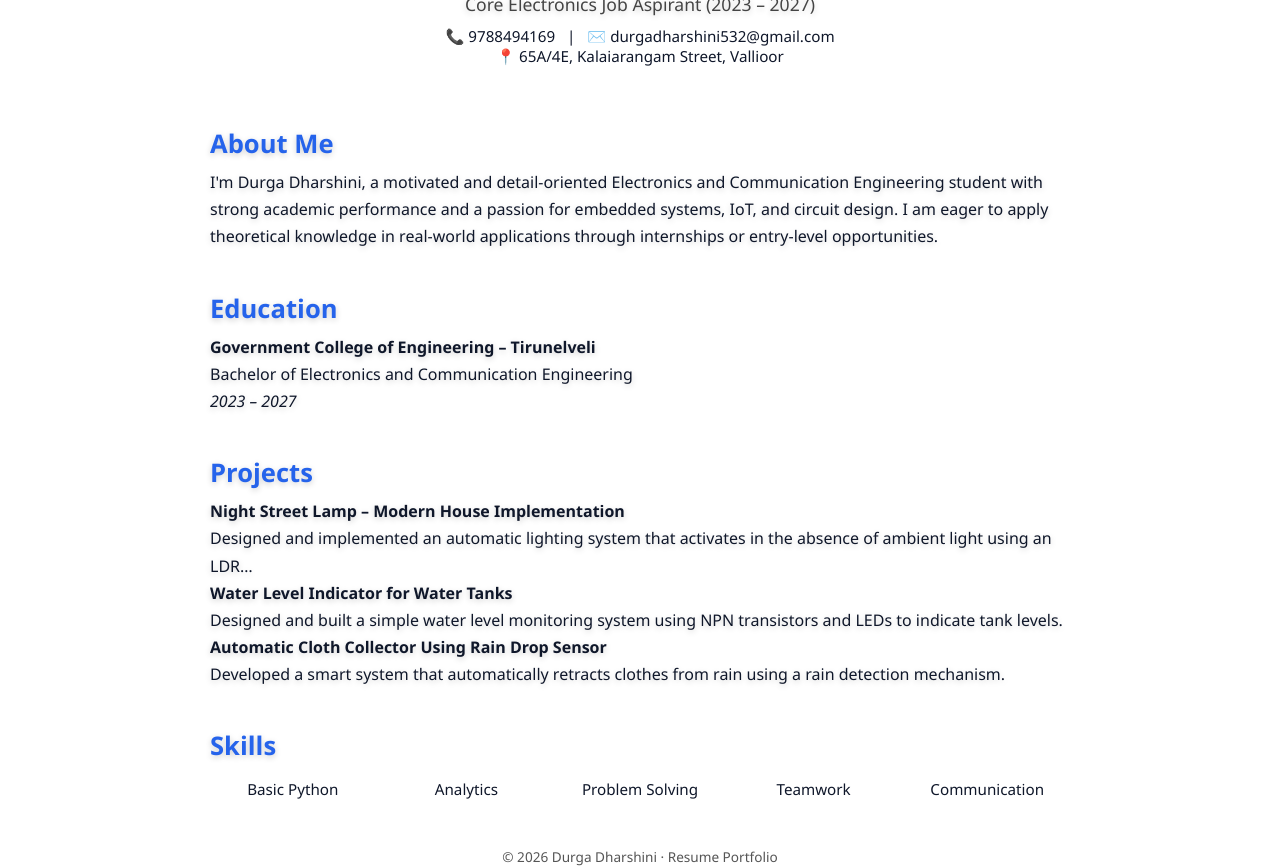
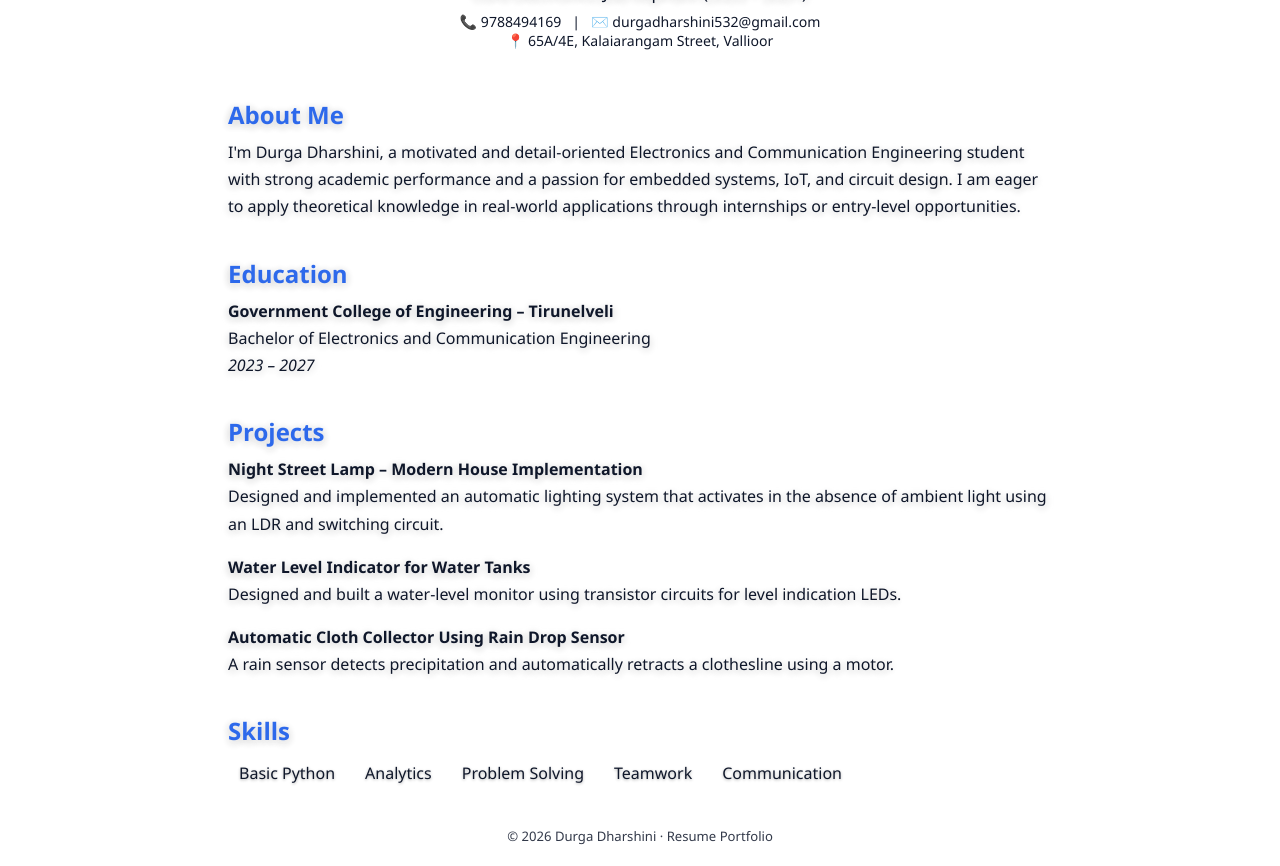
Before and after one commit to durgadharshini532-ops/portfolio, a plain HTML site: page index.html in a window 1280 px wide. Shown: the part 121-987 px from the top of the page. After the commit the page ends 966 px from the top, so only its background shows below. Drawn offline with Linux system fonts and the light colour scheme.

Commit message:
Update index.html

```diff
--- a/index.html
+++ b/index.html
@@ -6,12 +6,6 @@
 <title>Durga Dharshini | Resume Portfolio</title>
 
 <style>
-:root {
-  --text-color: #0f172a;
-  --accent-color: #2563eb;
-}
-
-/* Reset */
 * {
   margin: 0;
   padding: 0;
@@ -20,10 +14,10 @@
 }
 
 body {
-  background: #ffffff;
-  color: var(--text-color);
   overflow-x: hidden;
-  padding-top: 40px;
+  color: #0f172a;
+  background: #fff;
+  padding-top: 32px;
 }
 
 /* Background animation */
@@ -34,111 +28,103 @@ body {
   height: 100%;
   z-index: 0;
   pointer-events: none;
-  opacity: 0.30; /* make stronger background visible */
 }
 
 #animation-bg img {
   width: 100%;
   height: 100%;
   object-fit: cover;
+  opacity: 0.32;
 }
 
 /* Main container */
 .container {
   position: relative;
-  z-index: 2;
-  max-width: 900px;
+  z-index: 1;
+  max-width: 860px;
   margin: auto;
-  padding: 0 20px;
+  padding: 0 18px;
 }
 
 /* Text shadow for readability */
-h1, h2, h3, p, li {
-  text-shadow: 0 2px 6px rgba(0,0,0,0.20);
+h1, h2, p {
+  text-shadow: 0 2px 6px rgba(255, 255, 255, 0.6),
+               0 2px 8px rgba(0, 0, 0, 0.32);
 }
 
 /* Header */
 header {
   text-align: center;
-  margin-bottom: 60px;
-  background: none; /* no card */
+  margin-bottom: 48px;
 }
 
 header h1 {
-  font-size: 3rem;
+  font-size: 2.9rem;
   font-weight: 700;
 }
 
 header p {
-  margin-top: 8px;
-  font-size: 1.1rem;
-  color: #444;
+  font-size: 1.05rem;
+  margin-top: 6px;
 }
 
 header .contact {
-  margin-top: 10px;
-  font-size: 0.95rem;
+  margin-top: 8px;
+  font-size: 0.88rem;
 }
 
 /* Sections */
 section {
-  margin-bottom: 40px;
-  background: none; /* fully transparent */
-  border: none;
+  margin-bottom: 36px;
+  background: none !important; /* no colored box */
+  border: none !important;
+  padding: 0;
 }
 
 section h2 {
-  font-size: 1.6rem;
+  font-size: 1.5rem;
   margin-bottom: 8px;
-  color: var(--accent-color);
-  background: none;
+  color: #2563eb;
+  opacity: 0.96;
 }
 
-/* Paragraphs & lists */
-section p, section li {
+/* Paragraph text */
+section p {
   font-size: 1rem;
   line-height: 1.7;
-  background: none;
+  margin-bottom: 16px;
 }
 
-/* Lists */
-ul {
-  margin-left: 24px;
-  margin-top: 8px;
-}
-
-/* Skills grid */
+/* Skill list plain */
 .skills {
-  display: grid;
-  grid-template-columns: repeat(auto-fit, minmax(150px, 1fr));
+  display: flex;
+  flex-wrap: wrap;
   gap: 8px;
-  margin-top: 8px;
+  font-size: 1rem;
 }
 
 .skill {
-  padding: 8px 12px;
-  background: rgba(255,255,255,0.12); /* slight highlight */
+  padding: 6px 10px;
   border-radius: 12px;
-  color: var(--text-color);
-  text-align: center;
-  font-size: 0.95rem;
-  backdrop-filter: blur(3px);
+  background: none !important;
+  border: 1px solid rgba(255,255,255,0.6);
+  text-shadow: 0 1px 3px rgba(0,0,0,0.32);
 }
 
 /* Footer */
 footer {
   text-align: center;
-  margin-top: 30px;
-  font-size: 0.85rem;
-  color: #555;
-  background: none;
+  margin-top: 28px;
+  font-size: 0.82rem;
+  opacity: 0.85;
 }
 </style>
 </head>
+
 <body>
 
 <div id="animation-bg">
-  <img id="frame" src="frames/ezgif-frame-001.jpg" alt="animated background">
+  <img id="frame" src="frames/ezgif-frame-001.jpg" alt="Animated background">
 </div>
 
 <div class="container">
@@ -153,36 +139,19 @@ footer {
 
 <section>
   <h2>About Me</h2>
-  <p>
-    I'm Durga Dharshini, a motivated and detail-oriented Electronics and Communication Engineering student
-    with strong academic performance and a passion for embedded systems, IoT, and circuit design. I am eager
-    to apply theoretical knowledge in real-world applications through internships or entry-level opportunities.
-  </p>
+  <p>I'm Durga Dharshini, a motivated and detail-oriented Electronics and Communication Engineering student with strong academic performance and a passion for embedded systems, IoT, and circuit design. I am eager to apply theoretical knowledge in real-world applications through internships or entry-level opportunities.</p>
 </section>
 
 <section>
   <h2>Education</h2>
-  <p>
-    <strong>Government College of Engineering – Tirunelveli</strong><br>
-    Bachelor of Electronics and Communication Engineering<br>
-    <em>2023 – 2027</em>
-  </p>
+  <p><strong>Government College of Engineering – Tirunelveli</strong><br>Bachelor of Electronics and Communication Engineering<br><em>2023 – 2027</em></p>
 </section>
 
 <section>
   <h2>Projects</h2>
-
-  <p><strong>Night Street Lamp – Modern House Implementation</strong><br>
-  Designed and implemented an automatic lighting system that activates in the absence of ambient light using an LDR…
-  </p>
-
-  <p><strong>Water Level Indicator for Water Tanks</strong><br>
-  Designed and built a simple water level monitoring system using NPN transistors and LEDs to indicate tank levels.
-  </p>
-
-  <p><strong>Automatic Cloth Collector Using Rain Drop Sensor</strong><br>
-  Developed a smart system that automatically retracts clothes from rain using a rain detection mechanism.
-  </p>
+  <p><strong>Night Street Lamp – Modern House Implementation</strong><br>Designed and implemented an automatic lighting system that activates in the absence of ambient light using an LDR and switching circuit.</p>
+  <p><strong>Water Level Indicator for Water Tanks</strong><br>Designed and built a water-level monitor using transistor circuits for level indication LEDs.</p>
+  <p><strong>Automatic Cloth Collector Using Rain Drop Sensor</strong><br>A rain sensor detects precipitation and automatically retracts a clothesline using a motor.</p>
 </section>
 
 <section>
@@ -197,7 +166,6 @@ footer {
 </section>
 
 <footer>© 2026 Durga Dharshini · Resume Portfolio</footer>
-
 </div>
 
 <script>
```
